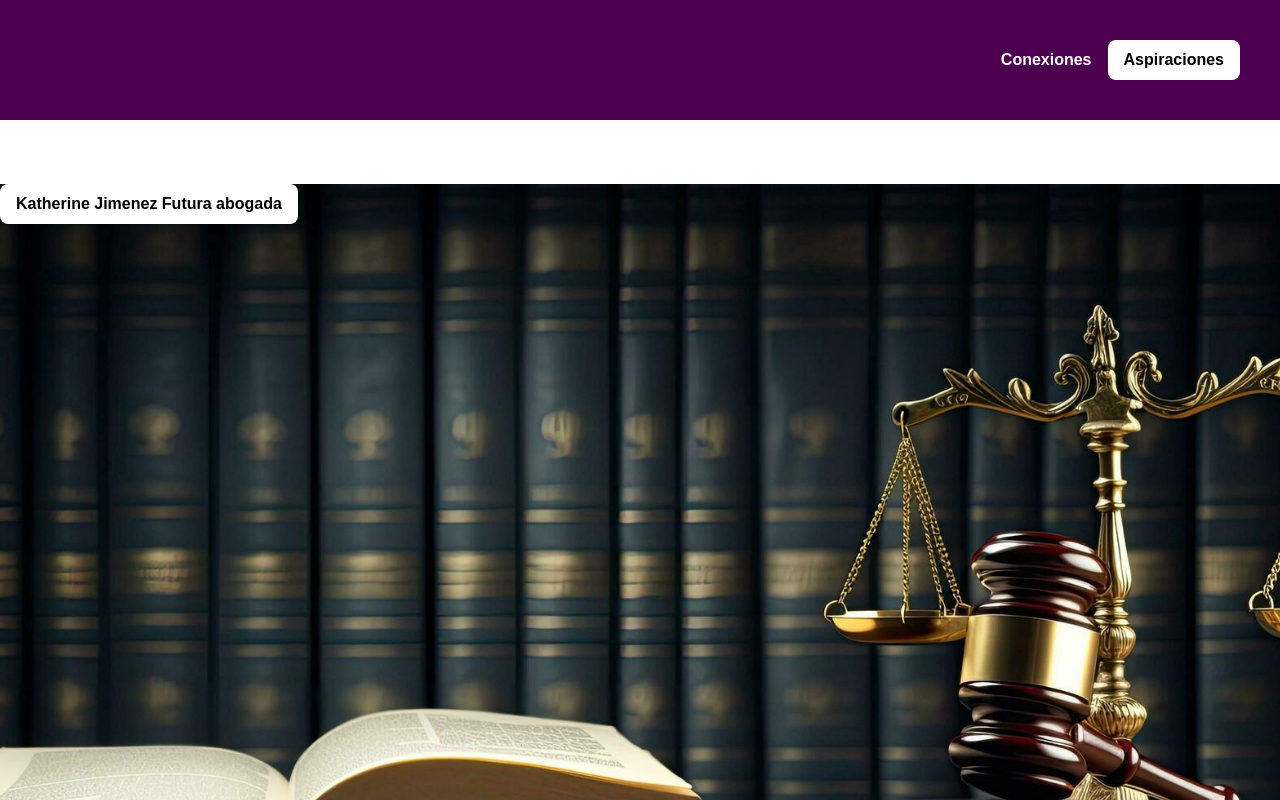
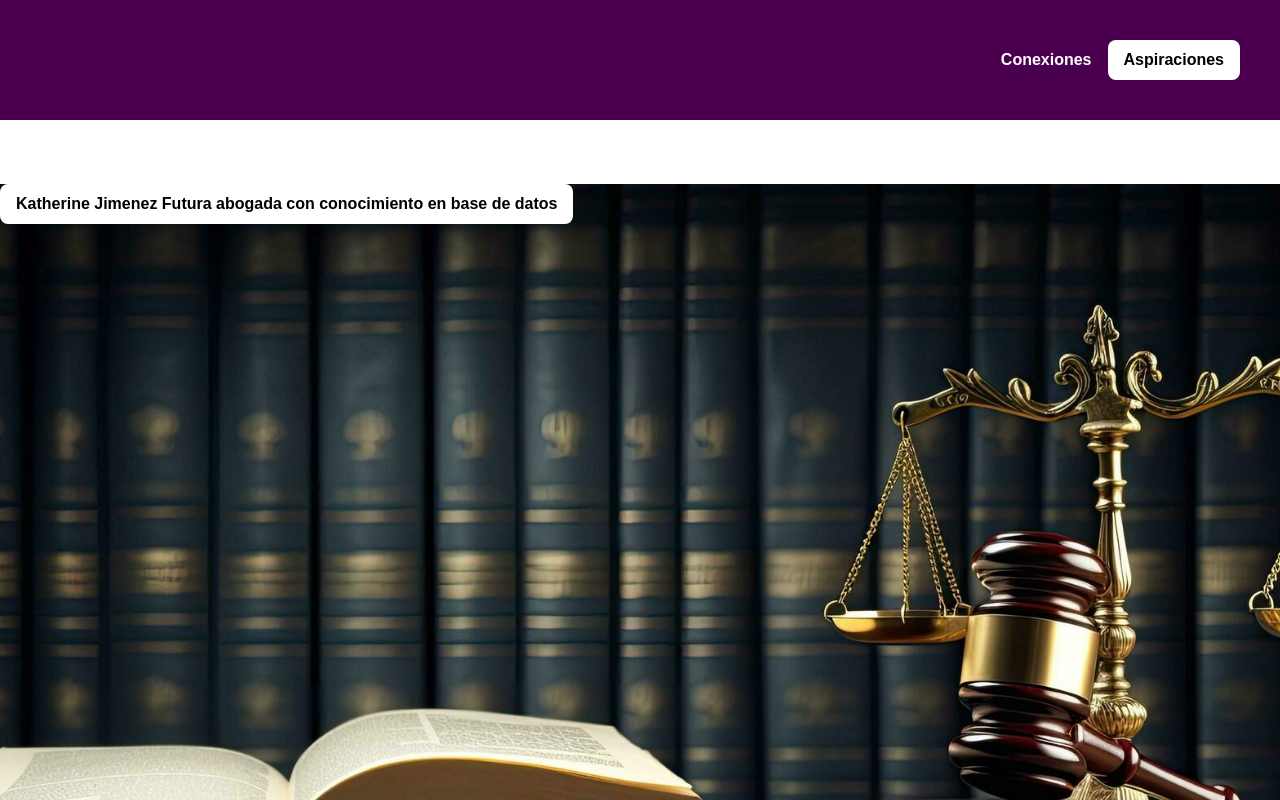
Before and after one commit to Kathy-Jim/My-portfolio, a Next.js app: page / in a window 1280 px wide. Shown: the top 800 px of the page. Built offline with nearby package versions, Linux system fonts and the light colour scheme.

Commit message:
Prueba en vercel

```diff
--- a/src/app/page.tsx
+++ b/src/app/page.tsx
@@ -20,7 +20,7 @@ export default function Home() {
       >
 
         <button className="bg-white text-black py-2 px-4 rounded-lg font-bold">Katherine Jimenez
-          Futura abogada
+          Futura abogada con conocimiento en base de datos
         </button>
 
       </div>
```
